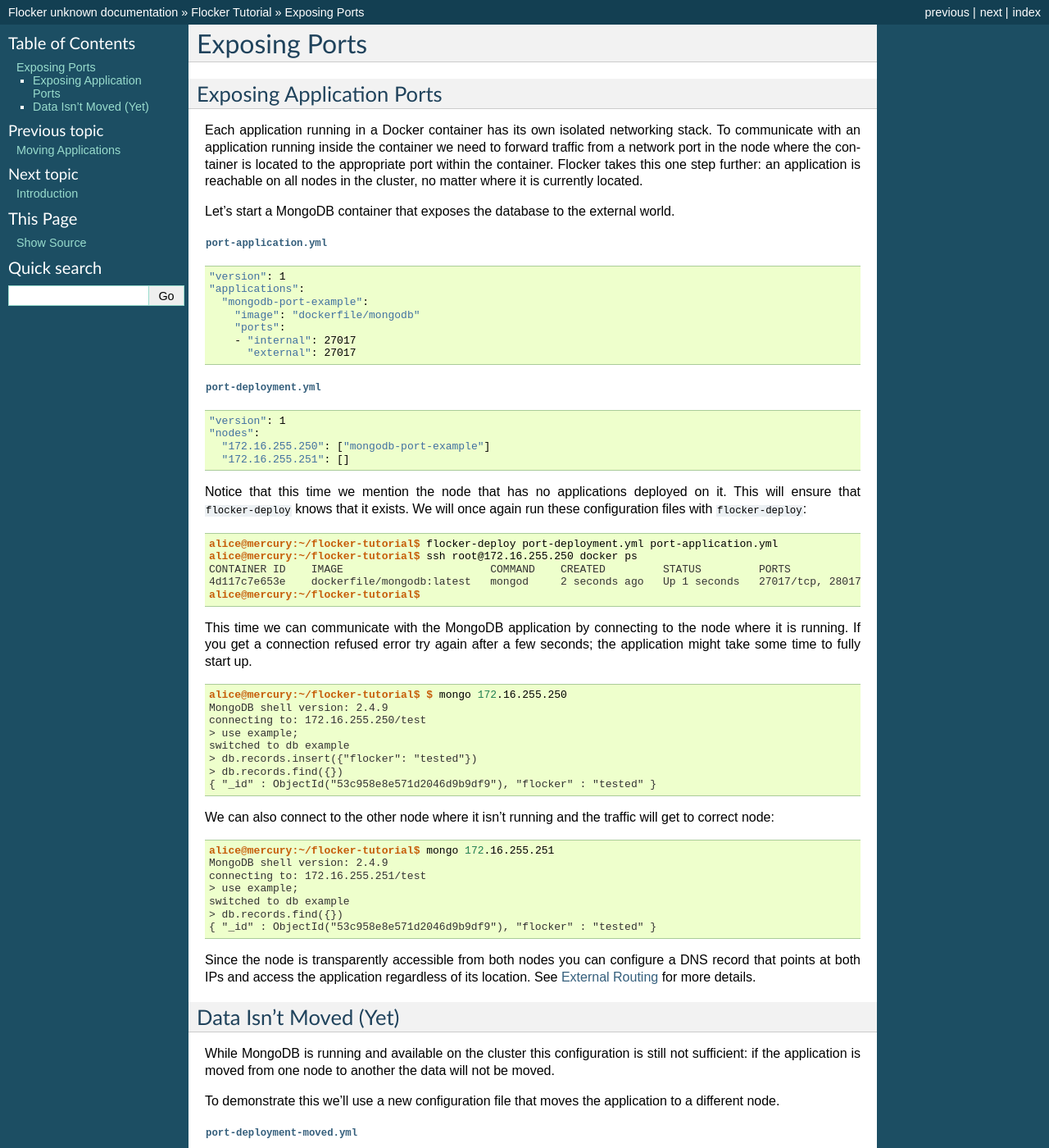
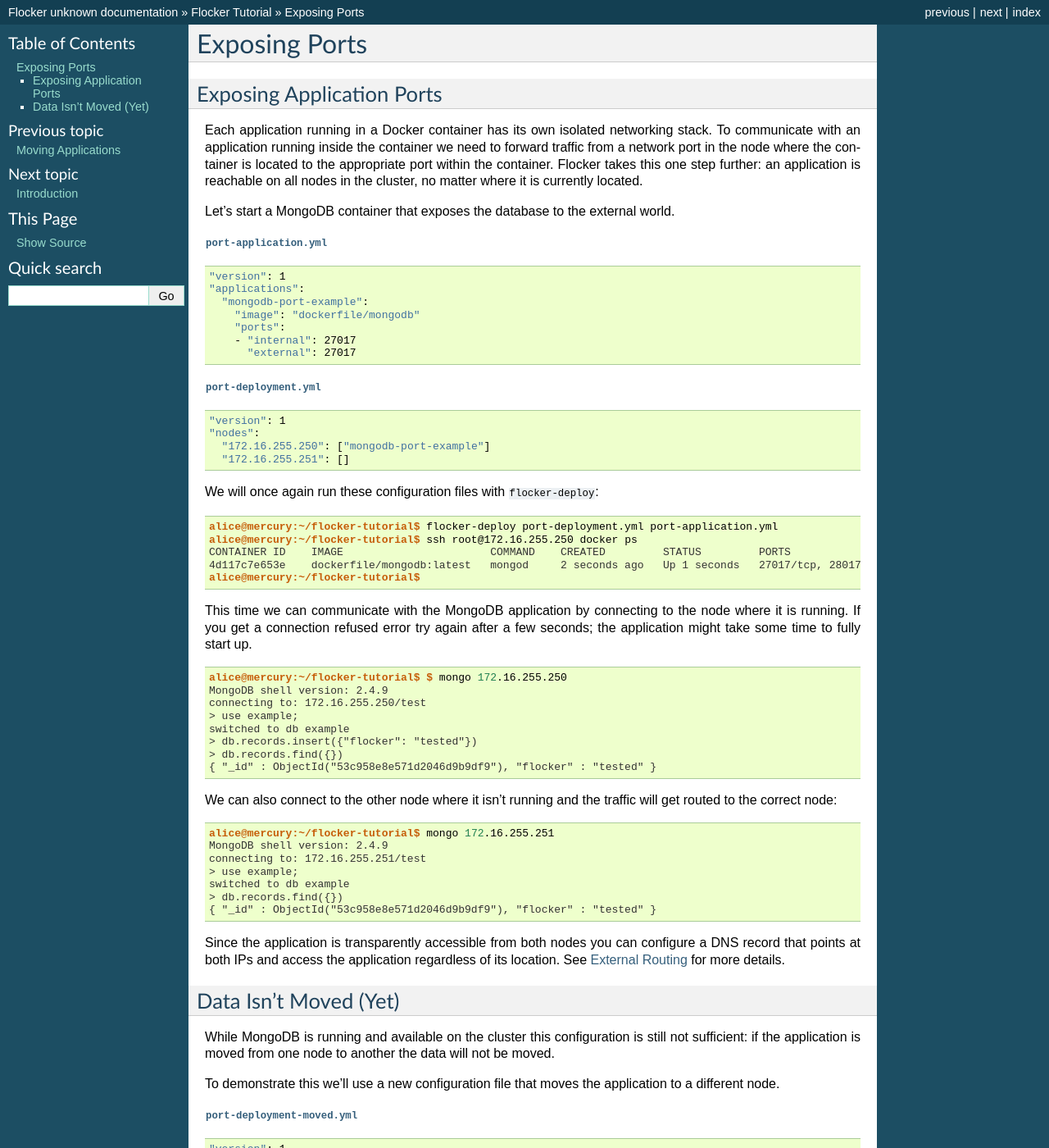
Before and after one commit to ClusterHQ/flocker, a Sphinx documentation site: the page built from docs/tutorial/exposing-ports.rst, in a window 1280 px wide and 1400 px high. Shown: the whole window at 82% size. Built offline with Sphinx 7.4.7, drawn with Linux system fonts in a browser that asks for light colours.

Commit message:
Address review comments: Phrasing improvements.

```diff
--- a/docs/tutorial/exposing-ports.rst
+++ b/docs/tutorial/exposing-ports.rst
@@ -21,8 +21,6 @@ Let's start a MongoDB container that exposes the database to the external world.
 .. literalinclude:: port-deployment.yml
    :language: yaml
 
-Notice that this time we mention the node that has no applications deployed on it.
-This will ensure that ``flocker-deploy`` knows that it exists.
 We will once again run these configuration files with ``flocker-deploy``:
 
 .. code-block:: console
@@ -47,7 +45,7 @@ If you get a connection refused error try again after a few seconds; the applica
    > db.records.find({})
    { "_id" : ObjectId("53c958e8e571d2046d9b9df9"), "flocker" : "tested" }
 
-We can also connect to the other node where it isn't running and the traffic will get to correct node:
+We can also connect to the other node where it isn't running and the traffic will get routed to the correct node:
 
 .. code-block:: console
 
@@ -59,7 +57,7 @@ We can also connect to the other node where it isn't running and the traffic wil
    > db.records.find({})
    { "_id" : ObjectId("53c958e8e571d2046d9b9df9"), "flocker" : "tested" }
 
-Since the node is transparently accessible from both nodes you can configure a DNS record that points at both IPs and access the application regardless of its location.
+Since the application is transparently accessible from both nodes you can configure a DNS record that points at both IPs and access the application regardless of its location.
 See :doc:`../routing/index` for more details.
 
 
```
